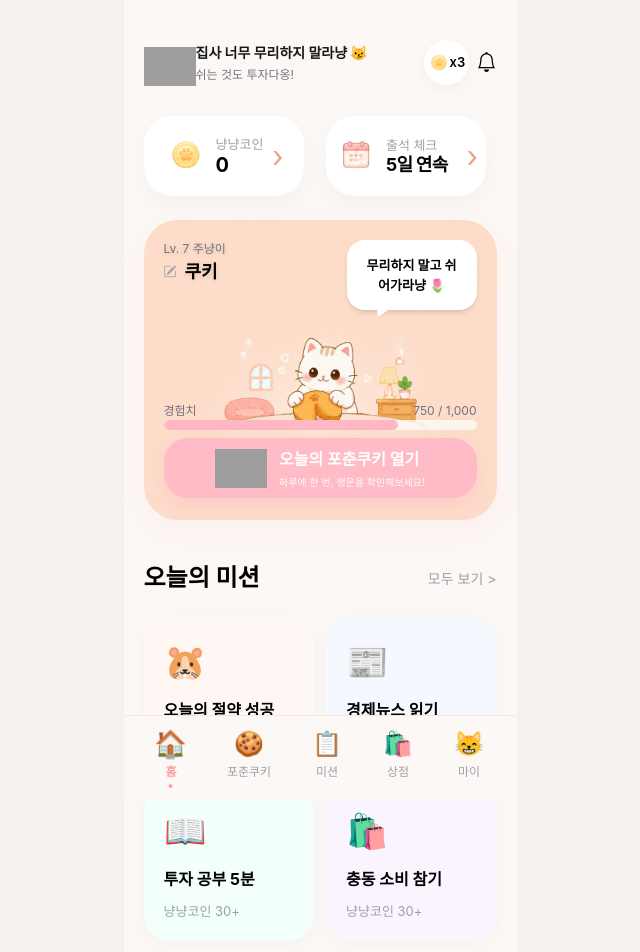
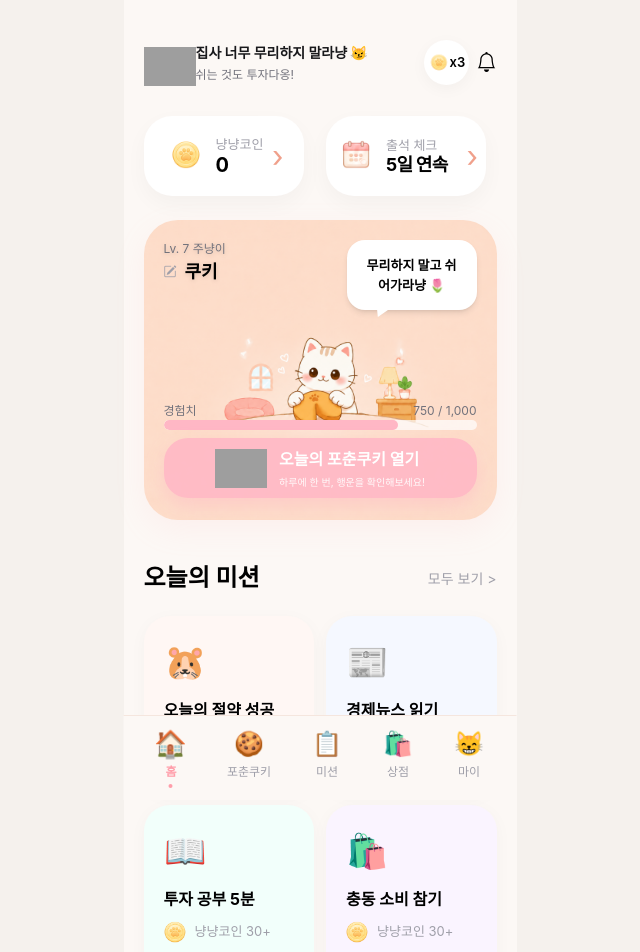
Before and after one commit to sojung627/nyang-cookie, a React (Vite) app: page / in a window 1280 px wide. Shown: the top 952 px of the page, without its empty margins (320-960 px from the left). Built offline with nearby package versions, Linux system fonts and the light colour scheme; grey boxes are pictures that could not be loaded.

Commit message:
메인 다음는 중

```diff
--- a/src/pages/Home.jsx
+++ b/src/pages/Home.jsx
@@ -260,7 +260,10 @@ function Home({ setScreen }) {
               <div key={mission.title} className={`${mission.bg} rounded-[26px] p-5 min-h-[145px] shadow-[0_4px_18px_rgba(0,0,0,0.03)]`}>
                 <div className="text-[34px]">{mission.icon}</div>
                 <h3 className="font-bold text-[16px] leading-snug mt-3">{mission.title}</h3>
-                <p className="text-zinc-400 mt-3 text-[13px]">냥냥코인 {mission.reward}+</p>
+                <p className="relative right-[9px] flex text-zinc-400 mt-3 text-[13px]">
+                    <img src={catCoin} alt="코인" className="relative bottom-[9px] w-[40px] h-[40px] object-contain select-none pointer-events-none" />
+                    냥냥코인 {mission.reward}+
+                </p>
               </div>
             ))}
           </div>
```
